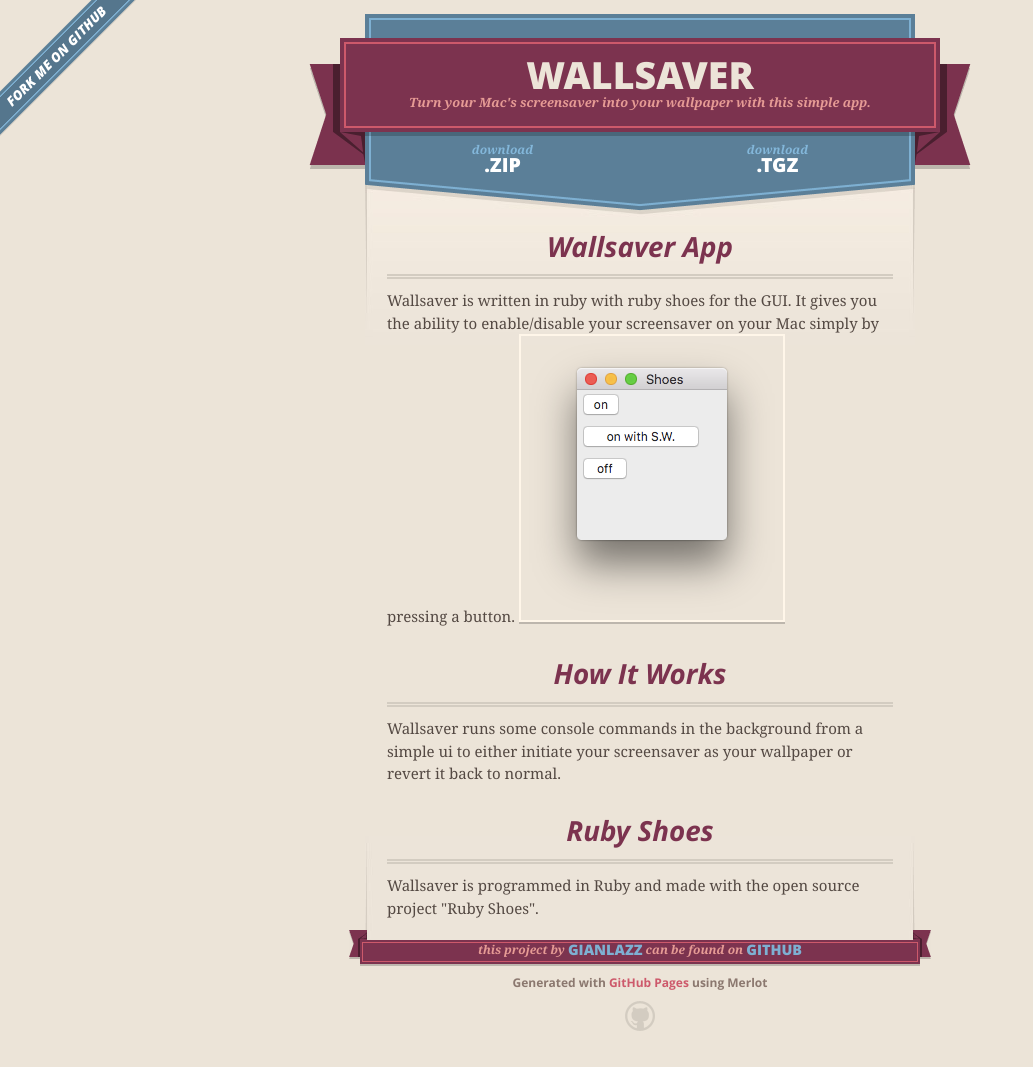
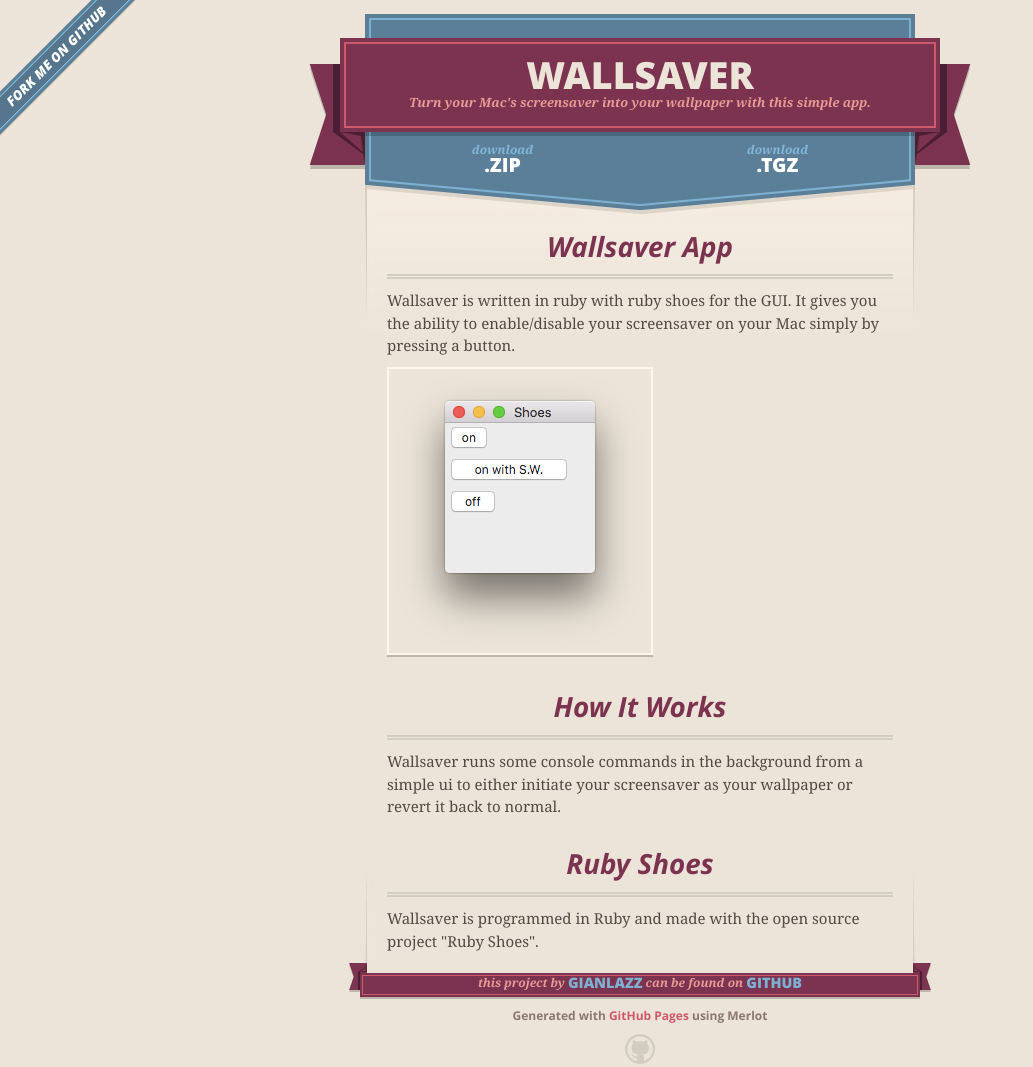
Before and after one commit to gianlazz/Wallsaver, a plain HTML site: page index.html in a window 1280 px wide. Shown: the whole page, without its empty margins (0-1033 px from the left). Drawn offline with nearby package versions, Linux system fonts and the light colour scheme.

Commit message:
Create gh-pages branch via GitHub

```diff
--- a/index.html
+++ b/index.html
@@ -49,8 +49,9 @@
         <h1>
 <a id="wallsaver-app" class="anchor" href="#wallsaver-app" aria-hidden="true"><span aria-hidden="true" class="octicon octicon-link"></span></a>Wallsaver App</h1>
 
-<p>Wallsaver is written in ruby with ruby shoes for the GUI. It gives you the ability to enable/disable your screensaver on your Mac simply by pressing a button.
-<img src="../images/screenshot1.png" alt=""></p>
+<p>Wallsaver is written in ruby with ruby shoes for the GUI. It gives you the ability to enable/disable your screensaver on your Mac simply by pressing a button.</p>
+
+<p><img src="https://github.com/gianlazz/Wallsaver/blob/gh-pages/images/screenshot1.png?raw=true" alt=""></p>
 
 <h1>
 <a id="how-it-works" class="anchor" href="#how-it-works" aria-hidden="true"><span aria-hidden="true" class="octicon octicon-link"></span></a>How It Works</h1>
--- a/params.json
+++ b/params.json
@@ -1 +1 @@
-{"name":"Wallsaver","tagline":"Turn your Mac's screensaver into your wallpaper with this simple app.","body":"#Wallsaver App\r\nWallsaver is written in ruby with ruby shoes for the GUI. It gives you the ability to enable/disable your screensaver on your Mac simply by pressing a button.\r\n![](../images/screenshot1.png)\r\n#How It Works\r\nWallsaver runs some console commands in the background from a simple ui to either initiate your screensaver as your wallpaper or revert it back to normal.\r\n\r\n#Ruby Shoes\r\nWallsaver is programmed in Ruby and made with the open source project \"Ruby Shoes\".\r\n","google":"","note":"Don't delete this file! It's used internally to help with page regeneration."}
+{"name":"Wallsaver","tagline":"Turn your Mac's screensaver into your wallpaper with this simple app.","body":"#Wallsaver App\r\nWallsaver is written in ruby with ruby shoes for the GUI. It gives you the ability to enable/disable your screensaver on your Mac simply by pressing a button.\r\n\r\n![](https://github.com/gianlazz/Wallsaver/blob/gh-pages/images/screenshot1.png?raw=true)\r\n\r\n#How It Works\r\nWallsaver runs some console commands in the background from a simple ui to either initiate your screensaver as your wallpaper or revert it back to normal.\r\n\r\n#Ruby Shoes\r\nWallsaver is programmed in Ruby and made with the open source project \"Ruby Shoes\".\r\n","google":"","note":"Don't delete this file! It's used internally to help with page regeneration."}
```
